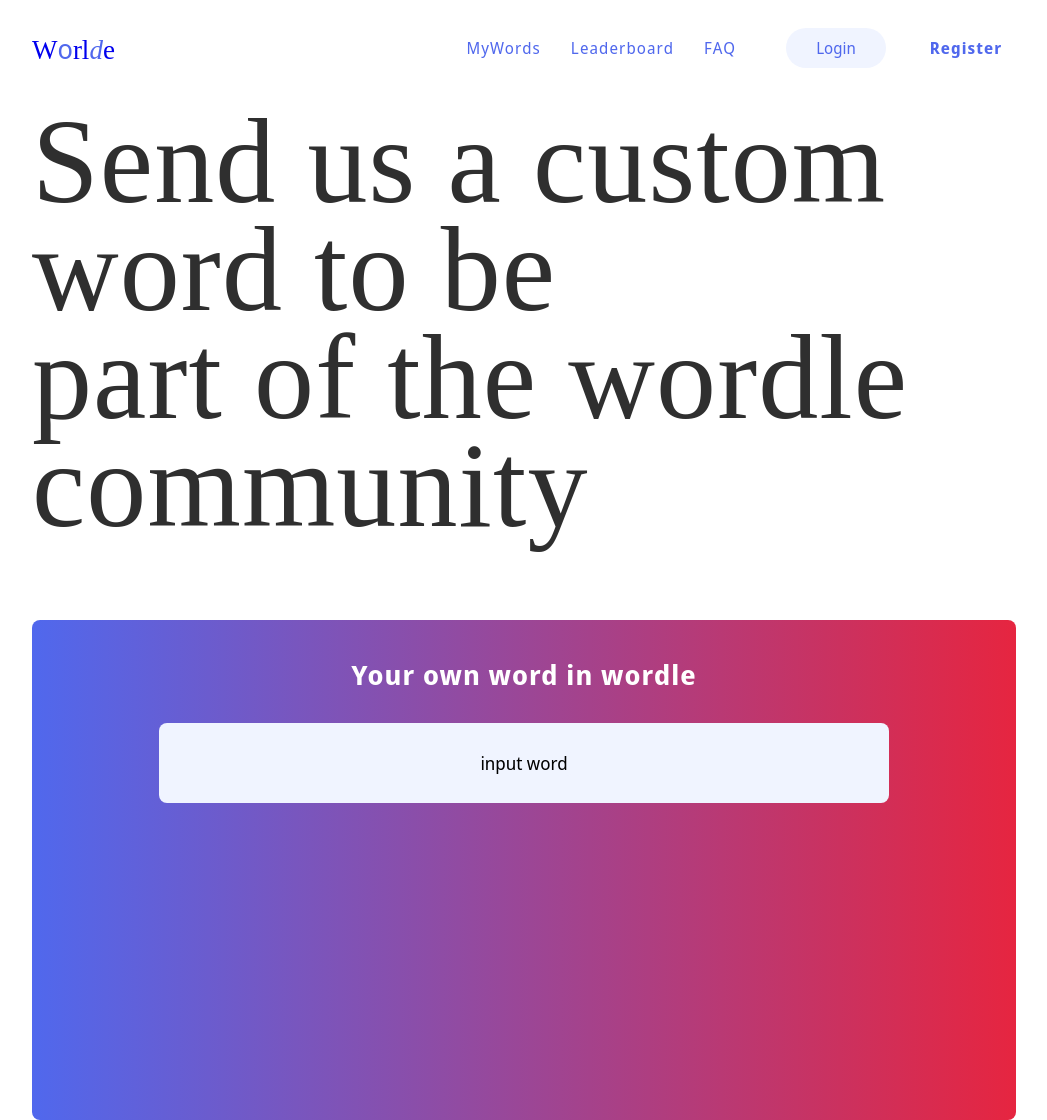
After one commit to Maeringor/wordle-webapp, a PHP site: page /custom-word in a window 1280 px wide. The commit adds this page. Shown: the whole page, without its empty margins (116-1163 px from the left). Run offline with PHP 8.4, Linux system fonts and the light colour scheme.

Commit message:
IS:M init commit for the custom word page

```diff
--- /dev/null
+++ b/css/custom-word.css
@@ -0,0 +1,109 @@
+*{
+    box-sizing: border-box;
+}
+.headline-container{
+    width: 100%;
+    margin-top: 1.5vh;
+}
+
+/* == headline styles == */
+.headline{
+    width: fit-content;
+    height: fit-content;
+    line-height: 90%;
+}
+
+.headline-subcontainer{
+    position: relative;
+}
+
+.headline-subcontainer .headline{
+    position: relative;
+}
+.headline-subcontainer .headline object{
+    position: absolute;
+    bottom: -8px;
+    right: -10px;
+}
+
+/* == content styles == */
+.content-container{
+    width: 100%;
+    height: 500px;
+    margin-top: 10vh;
+    background: linear-gradient(90deg, #5068ed, #e62540);
+    border-radius: 8px;
+}
+
+.input-container{
+    width: fit-content;
+    height: fit-content;
+    margin-left: auto;
+    margin-right: auto;
+    overflow: hidden;
+    padding: 20px;
+}
+
+.input-container .input-head{
+    text-align: center;
+    margin-top: 2vh;
+}
+
+.input-container .input-field{
+    position: relative;
+    width: 730px;
+    height: 80px;
+    min-width: 500px;
+    margin: auto;
+    margin-top: 30px;
+    border-radius: 8px;
+}
+.input-container .input-field input{
+    width: inherit;
+    height: inherit;
+    padding: 0px;
+    border-radius: inherit;
+    text-align: center;
+    border: none;
+}
+
+.content-container .input-container .form .input-field .form-lable{
+    width: 100px;
+    height: 25px;
+    text-align: center;
+    position: absolute;
+    left: 50%;
+    top: 50%;
+    margin-left: -50px;
+    margin-top: -12.5px;
+    display: flex;
+    justify-content: center;
+    align-items: center;
+    cursor: text;
+    transition: top 400ms ease-in,
+        left 400ms ease-in,
+        font-size 800ms ease-in;
+
+    border-radius: 8px;
+}
+
+textarea:focus, input:focus, input:hover{
+    outline: none;
+    background-color: white;
+}
+input:hover ~ .form-lable{
+    background-color: white;
+}
+.content-container .input-container .form .input-field input:focus{
+    border: 3px solid #5068ed;
+}
+
+.content-container .input-container .form .input-field input:focus + .form-lable,
+.content-container .input-container .form .input-field input:not(:placeholder-shown) + .form-lable
+{
+    top: 0%;
+    left: 14%;
+    font-size: 12px;
+    color: white;
+    background: linear-gradient(90deg, #5068ed, #e62540);
+}
--- a/css/design.css
+++ b/css/design.css
@@ -11,6 +11,20 @@ html {
 body {
     margin: 0;
     padding: 0;
+}
+
+
+/* removes basic outline in chrome */
+
+*:focus {
+    outline: none;
+}
+
+
+/* setting the default box sizing for any page */
+
+*{
+    box-sizing: border-box;
 }
 
 
--- /dev/null
+++ b/custom-word.php
@@ -0,0 +1,58 @@
+<!DOCTYPE html>
+<html>
+<head>
+    <meta charset='utf-8'>
+    <meta http-equiv='X-UA-Compatible' content='IE=edge'>
+    <title>Page Title</title>
+    <meta name='viewport' content='width=device-width, initial-scale=1'>
+    <!-- Globeles Stylesheet -->
+    <link rel='stylesheet' type='text/css' media='screen' href='/css/design.css'>
+    <link rel='stylesheet' type='text/css' media='screen' href='/css/nav.css'>
+
+    <link rel='stylesheet' type='text/css' media='screen' href='/css/custom-word.css'>
+</head>
+
+<body>
+    <!-- add header -->
+    <?php include 'html_structures/nav.html'; ?>
+
+    <section class="basic-padding">
+
+        <!-- headline area -->
+        <div class="headline-container primary-textcol master-head letter-spacing-small medium">
+            <div class="headline">Send us a custom word to be</div>
+            <div class="headline-subcontainer">
+                 <div class="headline">part of the wordle community
+                      <object data="/rescources/svg/small-dot.svg" width="15px" height="15px"></object>
+                 </div>
+            </div>
+
+            <div class="quadrat-text-element"></div>
+         </div>
+         <!-- headline area end -->
+
+         <!-- content area -->
+            <div class="content-container">
+
+                <div class="input-container">
+                    <div class="input-head sub-head letter-spacing-small bold secondary-textcol">Your own word in wordle</div>
+
+                    <div class="form" action="">
+                        <div class="input-field">
+                            <input minlength="5" maxlength="5" autocomplete="off" class="third-head light-blue-bg" type="text" id="custom" placeholder=" ">
+                            <label for="custom" class="form-lable paragraph medium light-blue-bg">input word</label>
+                            <!-- info button -->
+
+                            <!-- cta button -->
+                        </div>
+
+                    </div>
+                </div>
+
+            </div>
+         <!-- content area end -->
+
+    </section>
+
+</body>
+</html>
--- a/html_structures/nav.html
+++ b/html_structures/nav.html
@@ -2,13 +2,15 @@
 
         <div class="header-cotnainer">
             <div class="logo primary-textcol medium">
-                W<span class="special-logo blue-tetxcol">o</span>rl<span class="special-logo blue-tetxcol">d</span>e
+                <a href="/" style="text-decoration: none;">
+                W<span class="special-logo blue-tetxcol regular">o</span>rl<span class="special-logo blue-tetxcol">d</span>e
+                </a>
             </div>
 
             <div class="link-container">
                 <div class="basic-links">
                     <ul class="basic-links-container">
-                        <li><a href="#" class="page-link blue-tetxcol small-text letter-spacing-small">
+                        <li><a href="/custom-word" class="page-link blue-tetxcol small-text letter-spacing-small">
 
                             <span class="mask">
                                 <div class="single-link-container">
@@ -30,7 +32,7 @@
 
                         </a></li>
 
-                        <li><a href="/faq.php" class="page-link blue-tetxcol small-text letter-spacing-small">
+                        <li><a href="/faq" class="page-link blue-tetxcol small-text letter-spacing-small">
 
                             <span class="mask">
                                 <div class="single-link-container">
```
